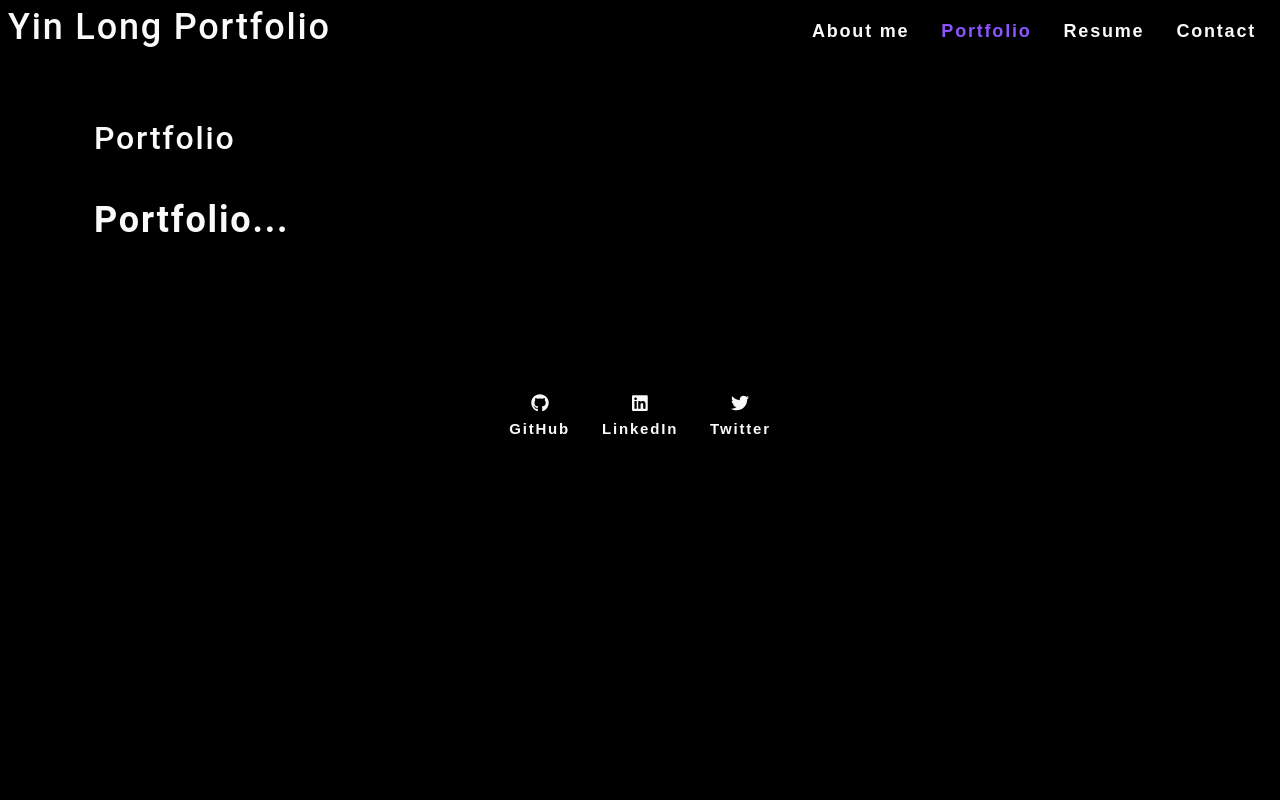
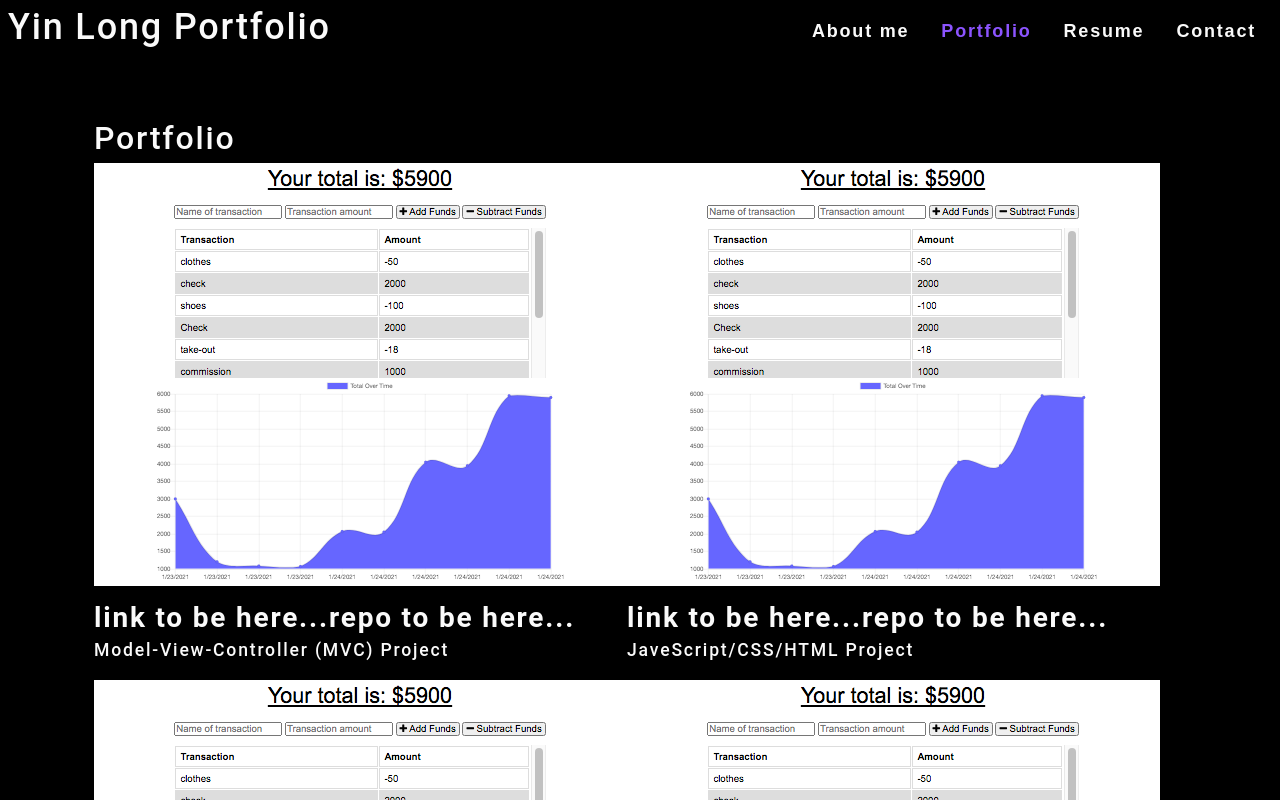
Before and after one commit to lylylong/yinlong-react-portfolio, a React (Create React App) app: page / in a window 1280 px wide. Both pictures are taken after a click on the item "Portfolio". Shown: the top 800 px of the page. Built offline with nearby package versions, Linux system fonts and the light colour scheme.

Commit message:
debug portfolio component dispaly errors

```diff
--- a/src/components/Portfolio/index.js
+++ b/src/components/Portfolio/index.js
@@ -1,16 +1,54 @@
-import React from "react";
+import React, { useState } from "react";
+import Project from "../Project";
 
 function Portfolio() {
+  const [projects] = useState([
+    {
+      name: "cake-app",
+      description: "Model-View-Controller (MVC) Project",
+      link: "https://cake-lab-app.herokuapp.com/",
+      repo: "https://github.com/lylylong/cake-app",
+    },
+    {
+      name: "COVID-19-Tracker",
+      description: "JaveScript/CSS/HTML Project",
+      link: "https://lylylong.github.io/COVID-19-Tracker/",
+      repo: "https://github.com/lylylong/COVID-19-Tracker",
+    },
+    {
+      name: "work-time-planner",
+      description: "JaveScript/CSS/HTML Project",
+      link: "https://lylylong.github.io/work-time-planner/",
+      repo: "https://github.com/lylylong/work-time-planner.git",
+    },
+    {
+      name: "quick-notes",
+      description: "JaveScript/CSS/HTML Project",
+      link: "https://quick-notes-2020.herokuapp.com/",
+      repo: "https://github.com/lylylong/quick-notes.git",
+    },
+    {
+      name: "expense-tracker",
+      description: "Node.js/express/mongoDB Project",
+      link: "https://expense-tracker-2021.herokuapp.com/",
+      repo: "https://github.com/lylylong/expense-tracker.git",
+    },
+    {
+      name: "my-weather-channel",
+      description: "JaveScript/CSS/HTML Project",
+      link: "https://lylylong.github.io/my-weather-channel/",
+      repo: "https://github.com/lylylong/my-weather-channel.git",
+    },
+  ]);
+
   return (
-    <section className="my-5">
-      <div className="my-2">
-        <h1>
-          <a data-testid="link" href="/">
-            Portfolio...
-          </a>
-        </h1>
+    <div>
+      <div className="flex-row">
+        {projects.map((project, i) => (
+          <Project project={project} key={("project", i)} />
+        ))}
       </div>
-    </section>
+    </div>
   );
 }
 export default Portfolio;
--- /dev/null
+++ b/src/components/Project/index.js
@@ -0,0 +1,22 @@
+import React from "react";
+
+function Project({ project }) {
+  const { name, description, link, repo } = project;
+  return (
+    <div className="project" key={name}>
+      <img
+        src={require(`../../assets/projects/expense-tracker.jpg`).default}
+        alt={name}
+        className="project-img"
+      />
+      <div className="project-detail">
+        <h3>
+          <a href={link}>link to be here...</a>
+          <a href={repo}>repo to be here...</a>
+        </h3>
+        <p>{description}</p>
+      </div>
+    </div>
+  );
+}
+export default Project;
```
Also changed, not shown: src/assets/projects/expense-tracker.jpg (added), 1 other file (tests, documents, lock files or other folders).
